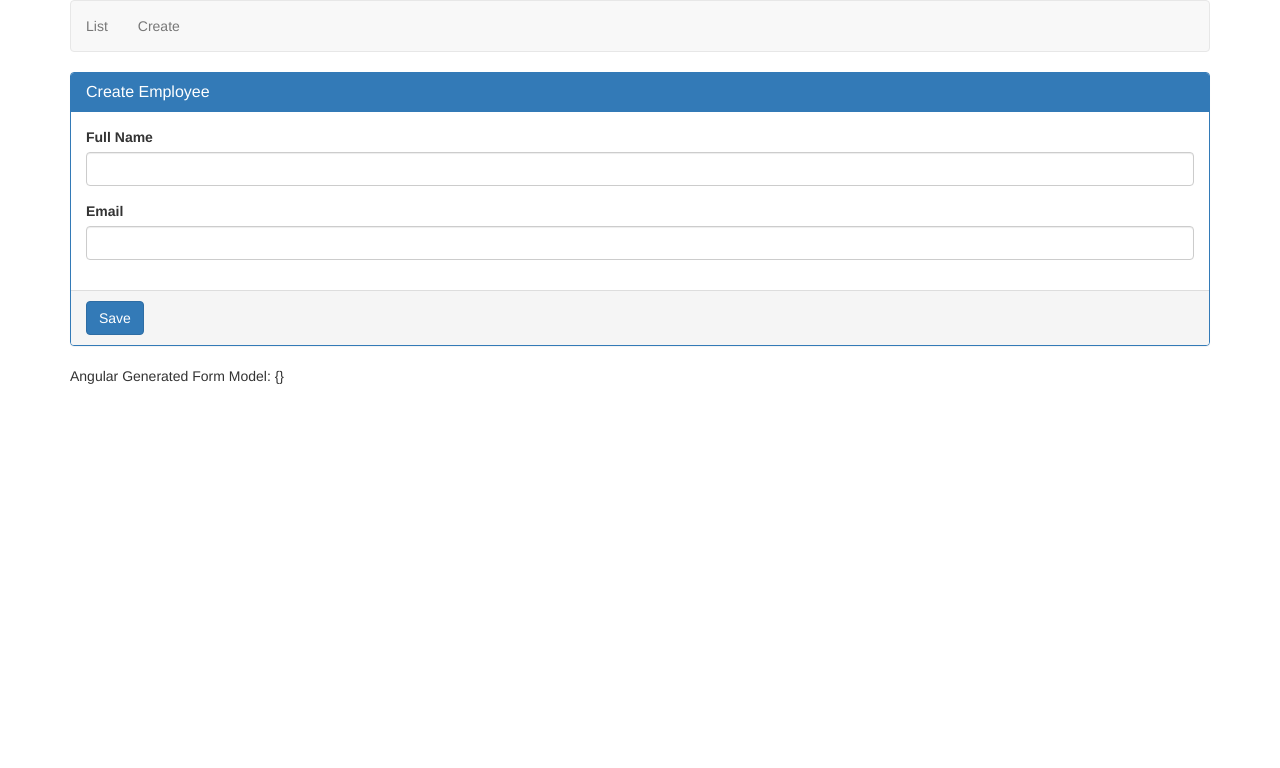
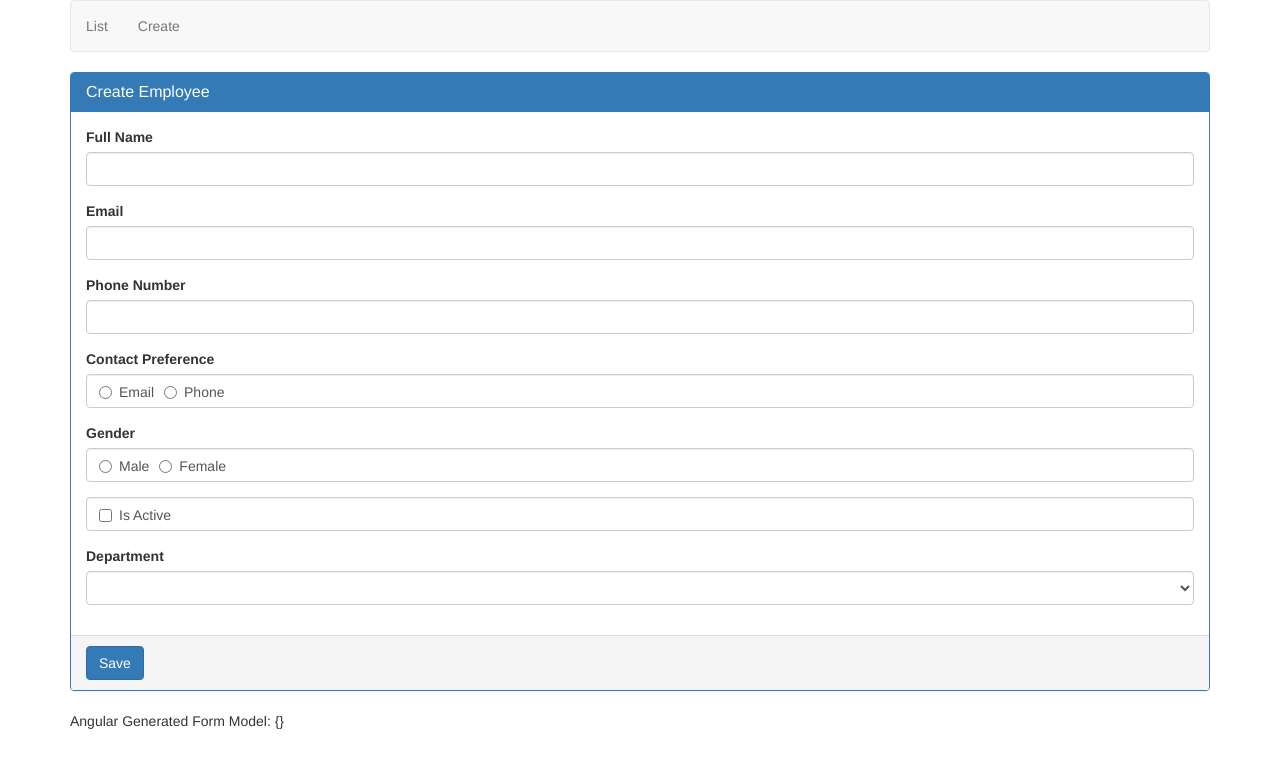
Before and after one commit to Romserg/ang_crud, an Angular app: page /create in a window 1280 px wide. Shown: the top 768 px of the page. Built offline with nearby package versions, Linux system fonts and the light colour scheme.

Commit message:
Update employee form with radio, checkbox, select

```diff
--- a/src/app/employees/create-employee.component.html
+++ b/src/app/employees/create-employee.component.html
@@ -4,13 +4,69 @@
       <h3 class="panel-title">Create Employee</h3>
     </div>
     <div class="panel-body">
+
       <div class="form-group">
         <label for="fullName">Full Name</label>
         <input type="text" name="fullName" [(ngModel)]="fullName" id="fullName" class="form-control">
       </div>
+
       <div class="form-group">
         <label for="email">Email</label>
         <input type="text" name="email" [(ngModel)]="email" id="email" class="form-control">
+      </div>
+
+      <div class="form-group">
+        <label for="phoneNumber">Phone Number</label>
+        <input type="text" name="phoneNumber" [(ngModel)]="phoneNumber" id="phoneNumber" class="form-control">
+      </div>
+
+      <div class="form-group">
+        <label>Contact Preference</label>
+        <div class="form-control">
+          <label class="radio-inline">
+            <input type="radio" name="contactPreference" value="email" [(ngModel)]="contactPreference">
+            Email
+          </label>
+          <label class="radio-inline">
+            <input type="radio" name="contactPreference" value="phone" [(ngModel)]="contactPreference">
+            Phone
+          </label>
+        </div>
+      </div>
+
+      <div class="form-group">
+        <label>Gender</label>
+        <div class="form-control">
+          <label class="radio-inline">
+            <input type="radio" value="male" name="gender" [(ngModel)]="gender">
+            Male
+          </label>
+          <label class="radio-inline">
+            <input type="radio" value="female" name="gender" [(ngModel)]="gender">
+            Female
+          </label>
+        </div>
+      </div>
+
+      <div class="form-group">
+        <div class="form-control">
+          <label class="checkbox-inline">
+            <input type="checkbox" name="isActive" [(ngModel)]="isActive">
+            Is Active
+          </label>
+        </div>
+      </div>
+
+      <div class="form-group">
+        <label for="department">
+          Department
+        </label>
+        <select name="department" id="department" [(ngModel)]="department" class="form-control">
+          <option value="1">Help Desk</option>
+          <option value="2">HR</option>
+          <option value="3">IT</option>
+          <option value="4">CEO</option>
+        </select>
       </div>
     </div>
     <div class="panel-footer">
```
